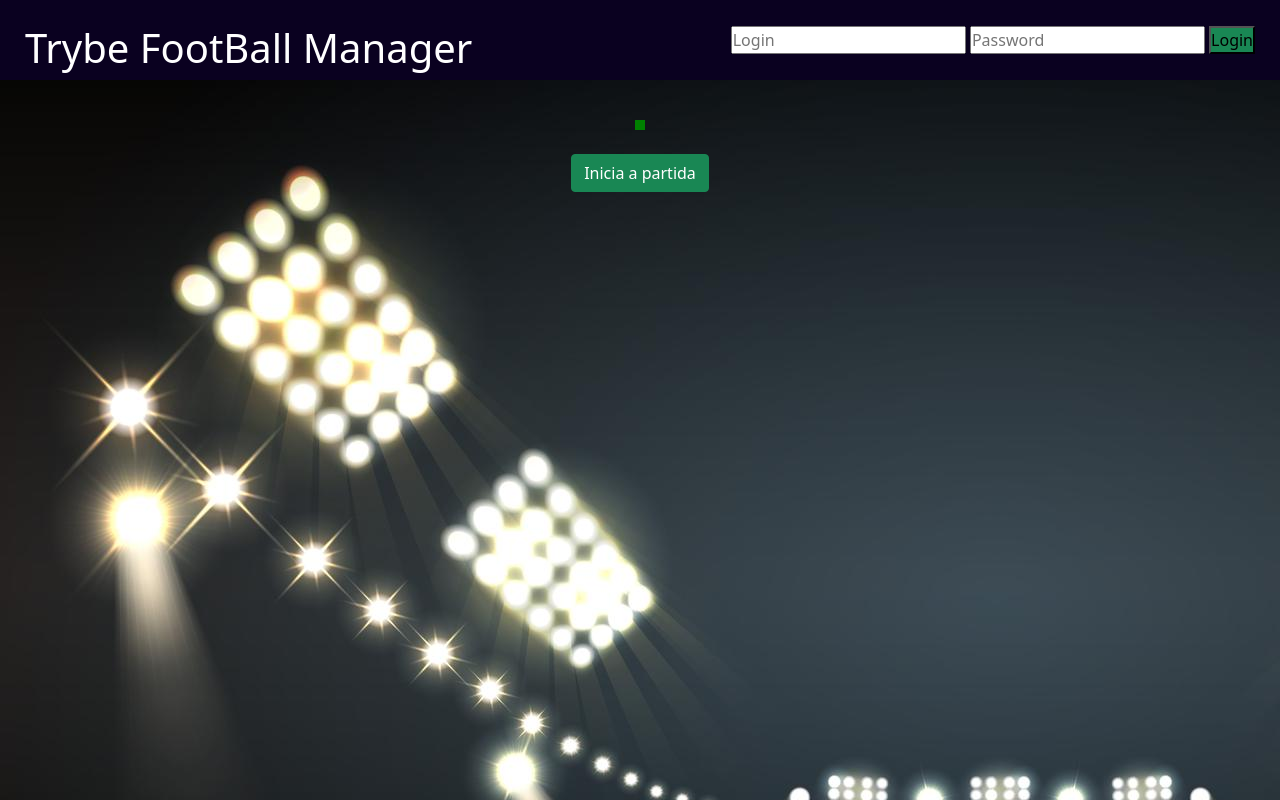
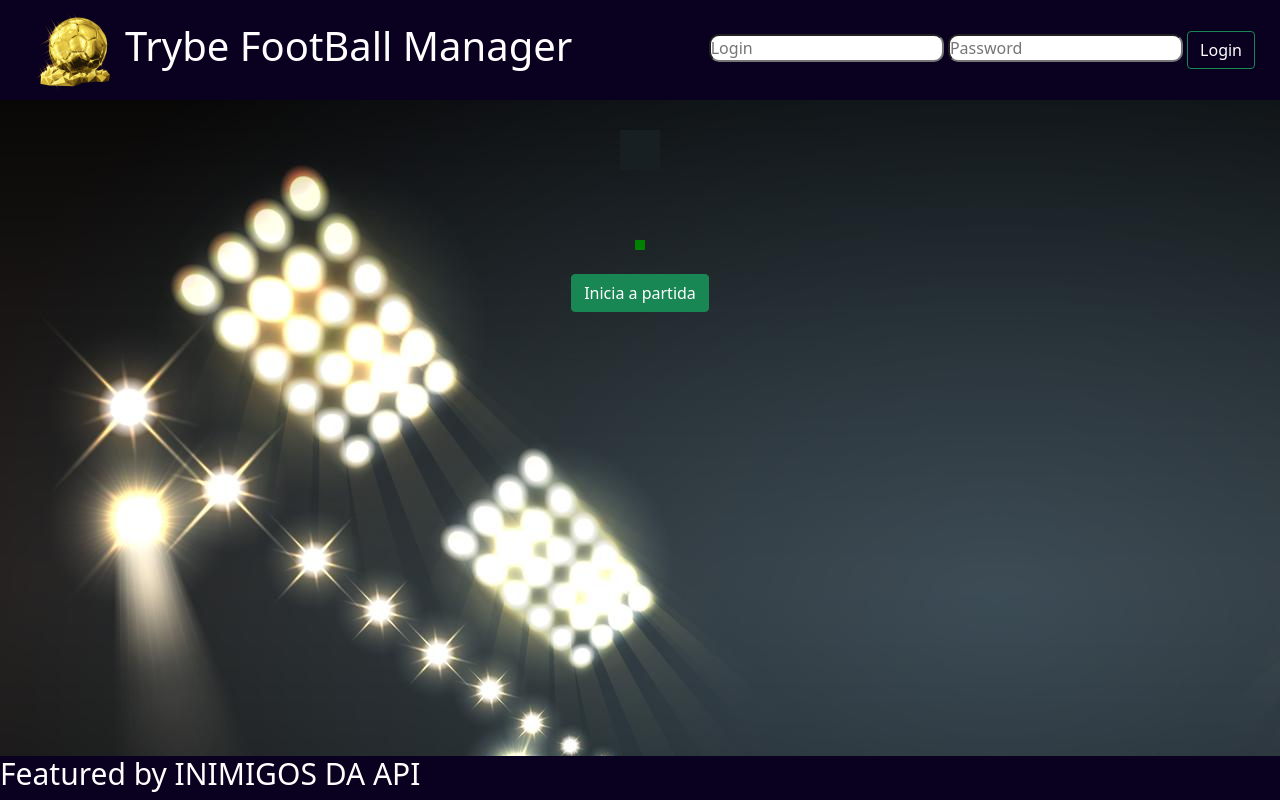
Before and after one commit to cassiusbessa/CriptoSoccer, a plain HTML site: page index.html in a window 1280 px wide. Drawn offline with nearby package versions, Linux system fonts and the light colour scheme.

Commit message:
Alterações CSS

```diff
--- a/engine.js
+++ b/engine.js
@@ -415,7 +415,7 @@ function placar(){
   placar.appendChild(placarText);
   const publicoText = document.createElement('p');
   publicoText.id = 'publico';
-  publicoText.innerText = `Público: ${publico}`;
+  publicoText.innerText = `Publico: ${publico}`;
   placar.appendChild(publicoText);
 
 }
--- a/index.html
+++ b/index.html
@@ -15,13 +15,13 @@
 <body>
   <header id="header">
     <section class="logo-section">
-      <img src="" alt="">
+      <img id="img" src="/img/style-du-football-d-illustration-vecteur-bas-poly-de-triangle-géométrique-120255353.jpg" alt="">
       <h1>Trybe FootBall Manager</h1>
     </section>
     <section class="login-section">
     <input type="text" placeholder="Login">
     <input type="text" placeholder="Password">
-<button class="button-login" id="btn" type="submit">Login</button>
+<button class="button-login btn btn-outline-success" type="submit">Login</button>
   </section>
   </header>
   <main>
@@ -38,7 +38,9 @@
     <button class="btn btn-success" id="begin-match">Inicia a partida</button>
   </main>
   <footer class="footer">
-
+   <div class = "divFooter">
+    <h1 class= "divText">Featured by INIMIGOS DA API</h1>
+     </div>
   </footer>
 </body>
 </html>
--- a/style.css
+++ b/style.css
@@ -1,3 +1,7 @@
+@font-face {
+    font-family:'ledBoard';
+    src: url(/fonts/LEDBDREV.TTF)format('truetype');
+}
 * {
     padding: 0;
     margin: 0;
@@ -6,8 +10,8 @@
 body {
     background-image: url(/img/26850.jpg);
 }
-#btn{
- background-color:#198754;
+.btn{
+color: white;
 }
 p, span {
     color: white;
@@ -69,24 +73,50 @@ li {
     font-size: 1.5rem;
     font-weight: bold;
 }
-#placar{
-    background-image: url(img/Image\ from\ iOS.jpg);
-    background-size: 100%;
-    background-repeat: no-repeat;
-    font-size: xx-large;
-    position: relative;
-    display: flex;
-    flex-direction: column;
-    align-items: center;
-    margin-top: 20px;
-    margin-bottom: 20px;
-}
+
 .placarText {
-    padding: 40px;
+    padding: 60px;
     margin-top: 20px;
     font-size: 40px;
+    padding-bottom: 0px;
 }
 #publico {
     margin-top: 40px;
-    padding-bottom: 60px;
 }
+#img {
+    height: 100px;
+    width: 100px;
+}
+.logo-section{
+    display: flex;
+    align-items: center;
+}
+input {
+    border-radius: 10px;
+}
+.footer{
+    background-color: #0A0120;
+    position: fixed;
+    bottom: 0;
+    width: 100%;
+    text-align: left;
+}
+.divText{
+    color:white;
+    font-size: 30px;
+}
+#placar{
+    background-image: url(/img/Image\ from\ iOS2.jpg);
+    /* padding: 60px; */
+    background-size: 100%;
+    /* background-repeat: no-repeat; */
+    font-size: xx-large;
+    /* position: relative; */
+    display: flex;
+    flex-direction: column;
+    align-items:center;
+    margin-top: 30px;
+    margin-bottom: 70px;
+    font-family:ledBoard;
+    border: 20px solid #171F22
+}
```
Also changed, not shown: fonts/LEDBDREV.TTF (added), fonts/LEDBOARD.TTF (added), fonts/LEDBOARD.TXT (added), img/Image from iOS.jpg (deleted), img/Image from iOS2.jpg (added), img/style-du-football-d-illustration-vecteur-bas-poly-de-triangle-géométrique-120255353.jpg (added).
